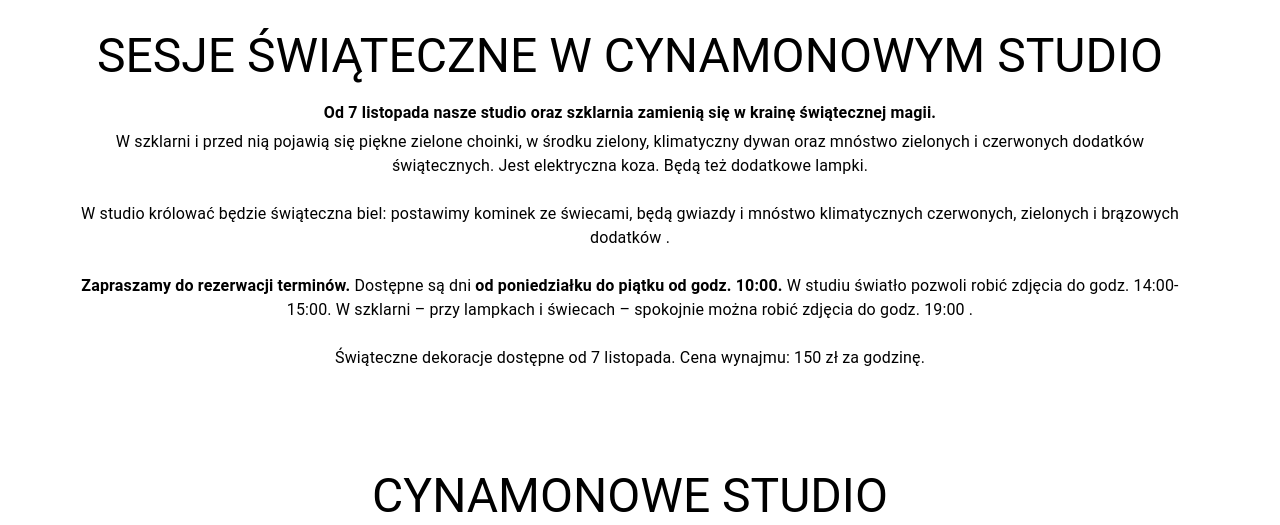
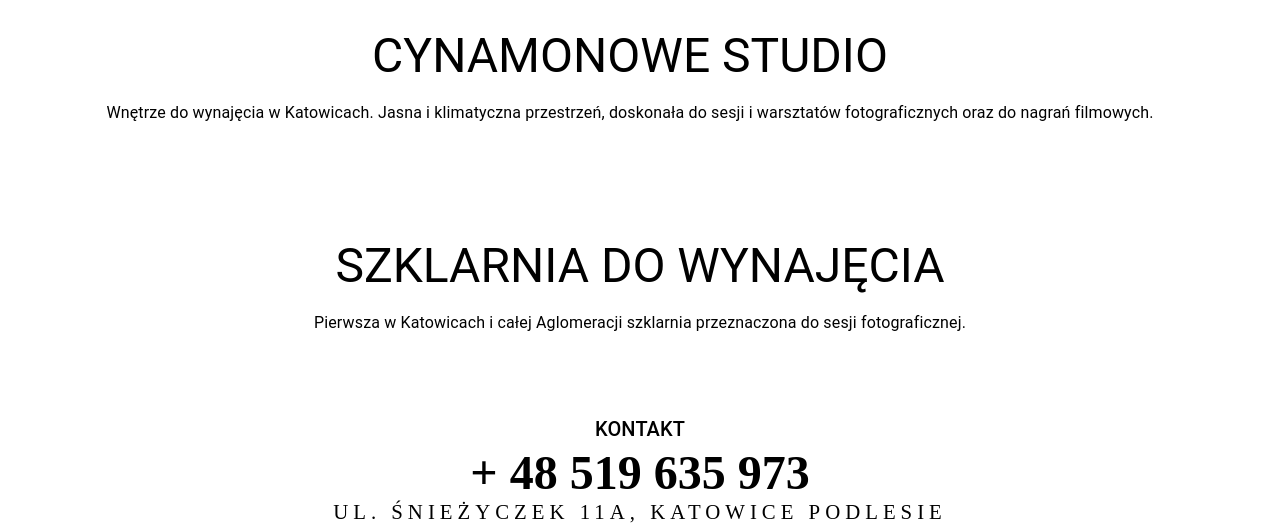
Before and after one commit to wojciechkibitlewski/cynamonowe, a Next.js app: page / in a window 1280 px wide. Shown: the top 525 px of the page. Built offline with nearby package versions, Linux system fonts and the light colour scheme.

Commit message:
change index page

```diff
--- a/pages/index.js
+++ b/pages/index.js
@@ -4,7 +4,6 @@
 import Studio from "../components/Studio";
 import Szklarnia from "../components/Szklarnia";
 
-import LastEvent from "../components/LastEvent";
 
 export default function Home(props) {
   return (
@@ -53,7 +52,6 @@
         <link href="https://fonts.googleapis.com/css2?family=Maven+Pro:wght@400;700;900&display=swap" rel="stylesheet" />
 
       </Head>
-      <LastEvent />
       <Studio />
       <Szklarnia />
       <Googlemaps />
```
